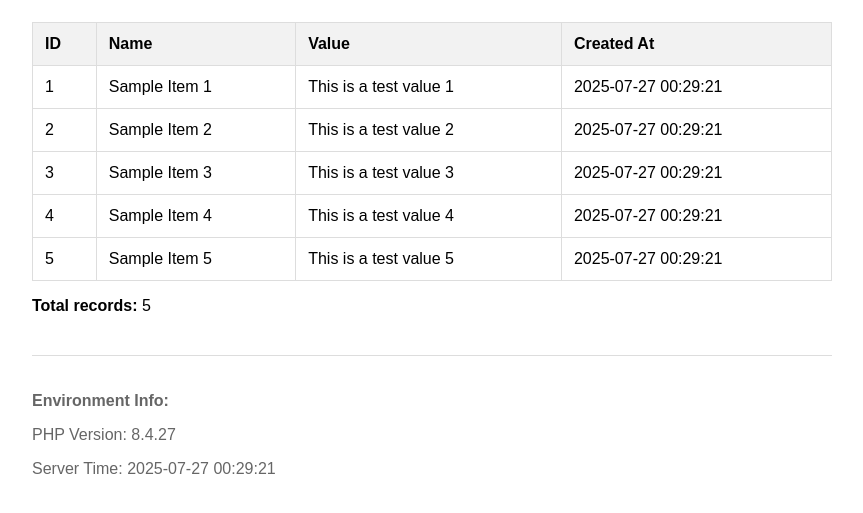
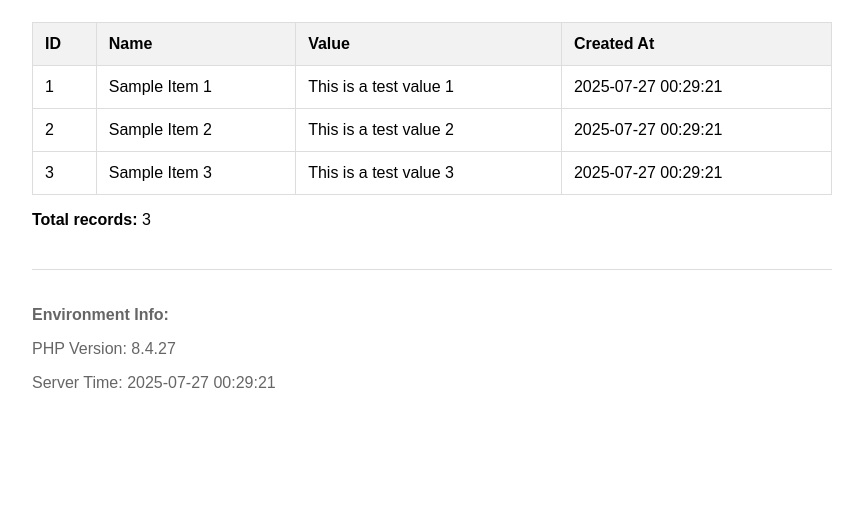
Before and after one commit to Faozil/PHP-Application, a PHP site: page / in a window 1280 px wide. Shown: the part 231-744 px from the top of the page, without its empty margins (208-1071 px from the left). Run offline with PHP 8.4, Linux system fonts and the light colour scheme; data that the repository does not hold is empty.

Commit message:
Remove duplicate sample data entries in test table initialization

```diff
--- a/app/index.php
+++ b/app/index.php
@@ -48,9 +48,7 @@ header('Content-Type: text/html; charset=utf-8');
                 $sampleData = [
                     ['Sample Item 1', 'This is a test value 1'],
                     ['Sample Item 2', 'This is a test value 2'],
-                    ['Sample Item 3', 'This is a test value 3'],
-                    ['Sample Item 4', 'This is a test value 4'],
-                    ['Sample Item 5', 'This is a test value 5']
+                    ['Sample Item 3', 'This is a test value 3']
                 ];
 
                 $insertStmt = $pdo->prepare("INSERT INTO test (name, value) VALUES (?, ?)");
```
